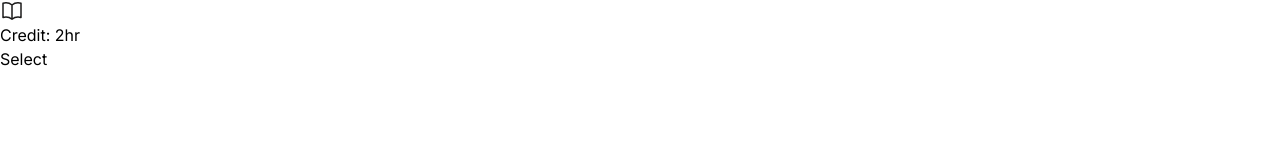
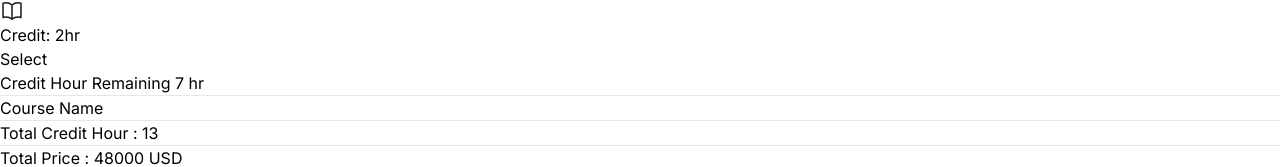
Before and after one commit to AdnanSakib04/react-course-registration-project, a React (Vite) app: page / in a window 1280 px wide. Shown: the part 4189-4356 px from the top of the page. Before the commit the page ends 4260 px from the top, so only its background shows below. Built offline with nearby package versions, Linux system fonts and the light colour scheme.

Commit message:
Cart component added and handleAddCourse functionality added

```diff
--- a/src/App.jsx
+++ b/src/App.jsx
@@ -4,33 +4,47 @@ import { useEffect } from 'react';
 import './App.css'
 import Cards from './components/Courses/Courses'
 import { useState } from 'react';
+import Cart from './components/Cart/Cart';
 
 function App() {
   const [courses, setCourses] = useState([]);
+  const [selectedCourse, setSelectedCourse] = useState([]);
+
   useEffect(() => {
     fetch("./course-data.json")
       .then((res) => res.json())
       .then((data) => setCourses(data));
   }, []);
+
+
+  const handleAddCourse = (course) => {
+    const isCourseExist = selectedCourse.find((item) => item.id == course.id);
+
+    if (isCourseExist) {
+      return alert("This course is already added to cart");
+    } else {
+      setSelectedCourse([...selectedCourse, course]);
+    }
+  };
+
+
   return (
     <>
-
      <div className='bg-[#F3F3F3]'>
 
 
       <h1 className=' text-center text-3xl font-bold pt-12'>Course Registration</h1>
-      <div className=' max-w-[1400px] mx-auto'>
+      <div className='flex max-w-[1400px] mx-auto'>
       <div className='w-3/4'>
-      <Cards courses={courses}></Cards>
+      <Cards courses={courses} handleAddCourse={handleAddCourse}></Cards>
       </div>
-      </div>
+
       <div className='w-1/4'>
-
+      <Cart selectedCourse={selectedCourse}></Cart>
 
 
       </div>
-
-
+      </div>
       </div>
     </>
   )
--- /dev/null
+++ b/src/components/Cart/Cart.jsx
@@ -0,0 +1,24 @@
+
+// eslint-disable-next-line react/prop-types
+const Cart = ({selectedCourse}) => {
+    return (
+        <div className="w-[312px]  bg-white rounded-lg mt-6 p-5 space-y-3">
+            <h1 className="text-[#2F80ED] font-bold text-xl">Credit Hour Remaining 7 hr</h1>
+
+            <hr />
+            <h1 className="font-bold text-xl">Course Name</h1>
+            <ol className="list-decimal pl-5">
+            {selectedCourse.map((course) => (
+        <li className="text-[#1C1B1B99]" key={course.id}>{course.course_name}</li>
+      ))}
+            </ol>
+
+            <hr />
+            <h1 className="text-[#1C1B1BCC] font-medium">Total Credit Hour : 13</h1>
+            <hr />
+            <h1 className="text-[#1C1B1BCC] font-semibold">Total Price : 48000 USD</h1>
+        </div>
+    );
+};
+
+export default Cart;
--- a/src/components/Course/Course.jsx
+++ b/src/components/Course/Course.jsx
@@ -1,9 +1,9 @@
 import PropTypes from 'prop-types';
-const Course = ({ course }) => {
-    const { id, image, course_name, credit, price, details } = course;
+const Course = ({ course,handleAddCourse }) => {
+    const {  image, course_name, credit, price, details } = course;
     console.log('---', course);
     return (
-        <div className='w-[312px] h-[420px] bg-white p-4 space-y-2'>
+        <div className='w-[312px] h-[420px] bg-white p-4 space-y-2 rounded-lg'>
             <img src={image} alt="" />
             <h1 className=' text-lg font-semibold'>{course_name}</h1>
             <p className='text-[#1C1B1B99] h-[120px]'>{details}</p>
@@ -16,12 +16,13 @@ const Course = ({ course }) => {
                     <path d="M12 6.042C10.3516 4.56336 8.2144 3.74694 6 3.75C4.948 3.75 3.938 3.93 3 4.262V18.512C3.96362 18.172 4.97816 17.9989 6 18C8.305 18 10.408 18.867 12 20.292M12 6.042C13.6483 4.56328 15.7856 3.74685 18 3.75C19.052 3.75 20.062 3.93 21 4.262V18.512C20.0364 18.172 19.0218 17.9989 18 18C15.7856 17.9969 13.6484 18.8134 12 20.292M12 6.042V20.292" stroke="#1C1B1B" stroke-width="1.5" stroke-linecap="round" stroke-linejoin="round" />
                 </svg></span>  <span className='ml-2'>Credit: {credit}hr</span></span>
             </div>
-            <button className=' mt-2 btn rounded-lg text-white w-[280px] h-[40px] bg-[#2F80ED]'>Select</button>
+            <button onClick={()=> handleAddCourse(course)} className=' mt-2 btn rounded-lg text-white w-[280px] h-[40px] bg-[#2F80ED]'>Select</button>
 
         </div>
     );
 };
 Course.propTypes = {
     course: PropTypes.object,
+    handleAddCourse: PropTypes.func
 }
 export default Course;
--- a/src/components/Courses/Courses.jsx
+++ b/src/components/Courses/Courses.jsx
@@ -1,6 +1,6 @@
 import Course from "../Course/Course";
 
-const Courses = ({courses}) => {
+const Courses = ({courses, handleAddCourse}) => {
     return (
         <div>
             <h1>Course: {courses.length}</h1>
@@ -8,7 +8,7 @@ const Courses = ({courses}) => {
 
 
             {
-                courses.map((course, idx) => <Course key={idx} course={course}></Course>)
+                courses.map((course, idx) => <Course key={idx} course={course} handleAddCourse={handleAddCourse}></Course>)
             }
             </div>
         </div>
```
